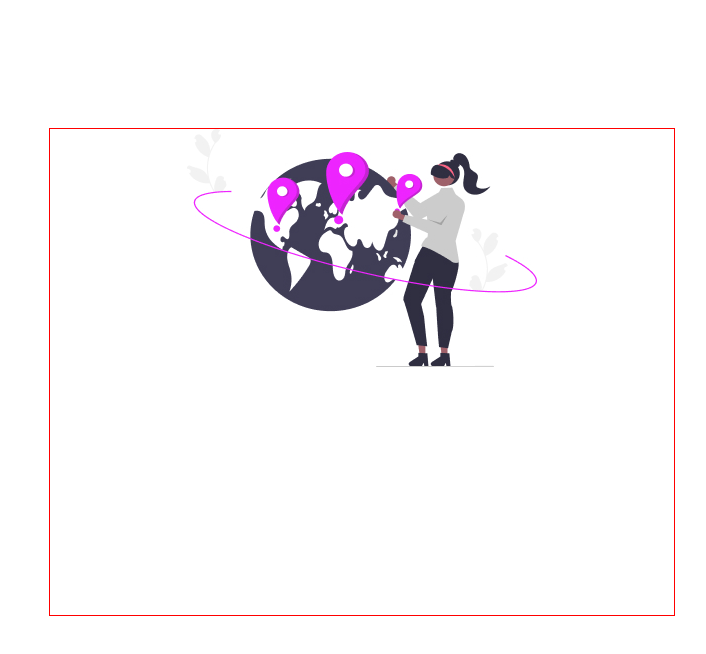
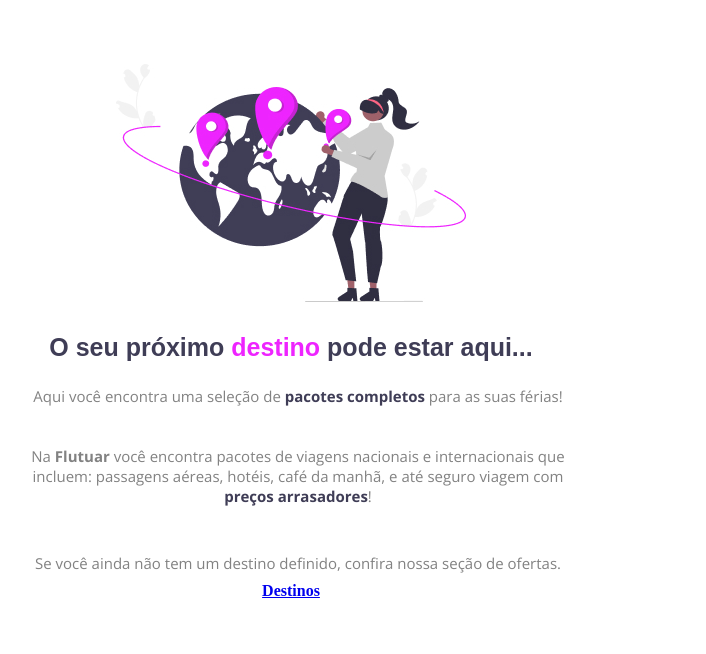
Before and after one commit to FelipeBS584/projetoextra, a plain HTML site: page assets/index.html in a window 1280 px wide. Shown: the whole page, without its empty margins (349-1055 px from the left). Drawn offline with nearby package versions, Linux system fonts and the light colour scheme.

Commit message:
puting text and borders in css

```diff
--- a/assets/index.html
+++ b/assets/index.html
@@ -1,14 +1,49 @@
 <!DOCTYPE html>
 <html lang="PT-BR">
 <head>
+<link rel="preconnect" href="https://fonts.googleapis.com">
+<link rel="preconnect" href="https://fonts.gstatic.com" crossorigin>
+<link rel="preconnect" href="https://fonts.googleapis.com">
+<link rel="preconnect" href="https://fonts.gstatic.com" crossorigin>
+
   <meta charset="UTF-8">
   <meta name="viewport" content="width=device-width, initial-scale=1.0">
   <title>Projeto Extra</title>
-  <link rel="stylesheet" href="./style.css">
+  <link href="https://fonts.googleapis.com/css2?family=Dosis:wght@500&family=Inter:wght@500&display=swap"
+  rel="stylesheet">
+  <link rel="stylesheet" href="style.css"/>
+
+  <link href="https://fonts.googleapis.com/css2?family=Dosis:wght@500&family=Inter:wght@500&family=Open+Sans:ital,wght@0,300..800;1,300..800&display=swap"
+  rel="stylesheet">
 </head>
 <body>
    <div id="main">
     <img src="./img1.jpg" alt="Mulher colocando pins roxos no globo terreste">
+    <h1><span>O seu próximo <strong id="destino">destino</strong> pode estar aqui...</span></h1>
+    <p> Aqui você encontra uma seleção de <strong id="pacotes">pacotes completos</strong> para as suas férias!
+        <br>
+        <br>
+        <br>
+        Na <strong>Flutuar</strong> você encontra pacotes de viagens nacionais e internacionais que incluem:
+        passagens aéreas, hotéis, café da manhã,
+        e até seguro viagem com <strong id="preços">preços arrasadores</strong>!
+
+    </p>
+
+    <p>
+      <span class="rodapé">Se você ainda não tem um destino definido, confira nossa seção de ofertas.</span>
+    </p>
    </div>
+   <div id="footer">
+    <a href="https://www.decolar.com/"><strong id="destino rodape">Destinos</strong></a>
+
+
+
+   </div>
+
+
+
+
+
 </body>
 </html>
--- a/assets/style.css
+++ b/assets/style.css
@@ -1,22 +1,56 @@
-* {
-padding: 0px;
-margin: 64px 199px 240px 199px;
-box-sizing: border-box;
+body {
+  text-align: center;
+  margin-top: 64px;
 }
 
 #main {
   width: 626px;
-  height: 488px;
-  padding: 0px 72px 64px;
+  height: 486px;
+  padding: 0px 72px 32px 72px;
+  margin: auto;
 
-  margin: auto;
-  border: 1px solid red;
+
 }
 
 img {
   width: 350px;
   height: 238px;
   margin: auto;
+}
 
-  display: block;
+#destino {
+  color: #EE24FF;
 }
+#pacotes {
+  color: #3F3D56;
+}
+#preços {
+  color: #3F3D56;
+}
+
+h1 span{
+  width: 334px;
+  height: 265px;
+  font-family: sans-serif;
+  font-size: 25px;
+  font-weight: medium;
+  color: #3F3D56;
+  margin-bottom: 16px;
+}
+p {
+  font-family: "Open Sans", sans-serif;
+  font-size: 15px;
+  color: #828282;
+  padding: 0px 36px 32px 50px;
+}
+.rodapé {
+  font-family: "Open Sans", sans-serif;
+  font-size: 15px;
+  color: #828282;
+
+}
+#destinosrodape {
+  color: #3F3D56;
+  font-family: "Open Sans", sans-serif;
+  font-size: 15px;
+}
```
